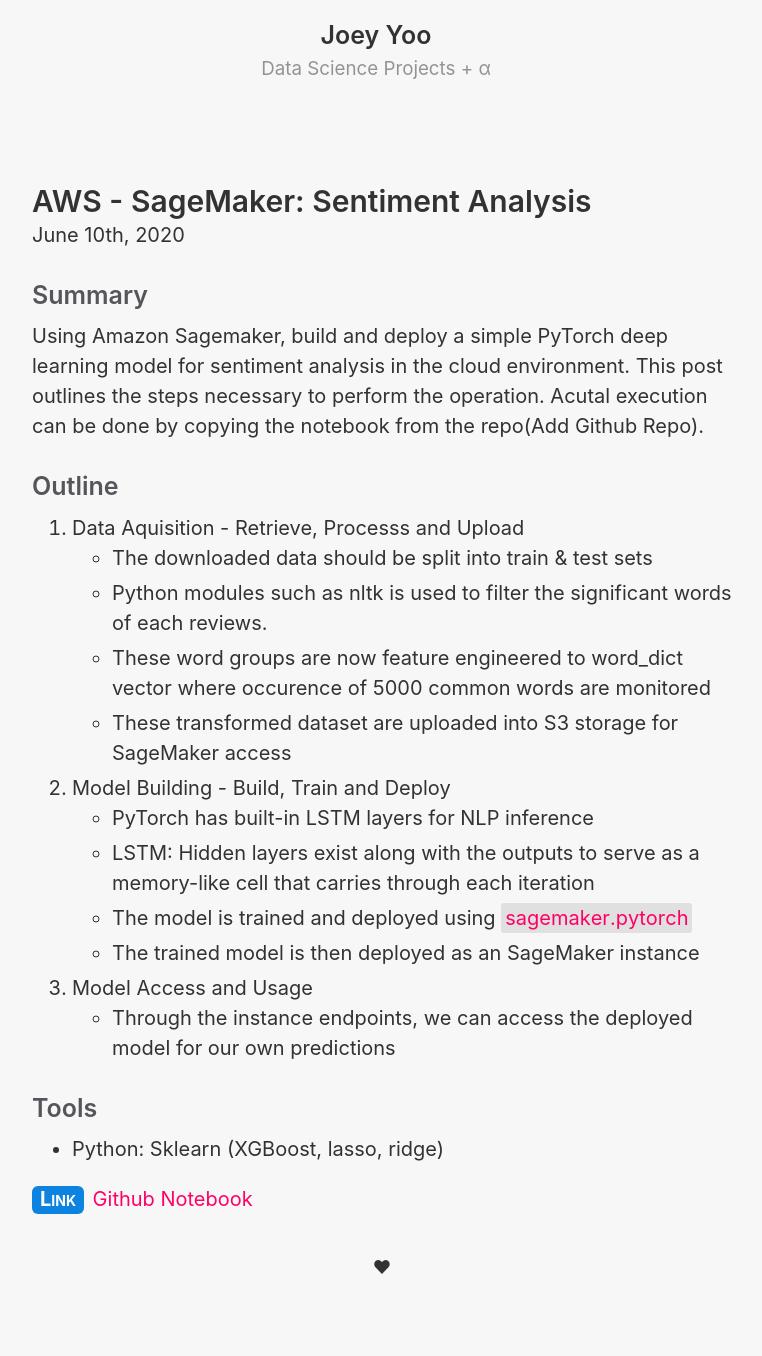
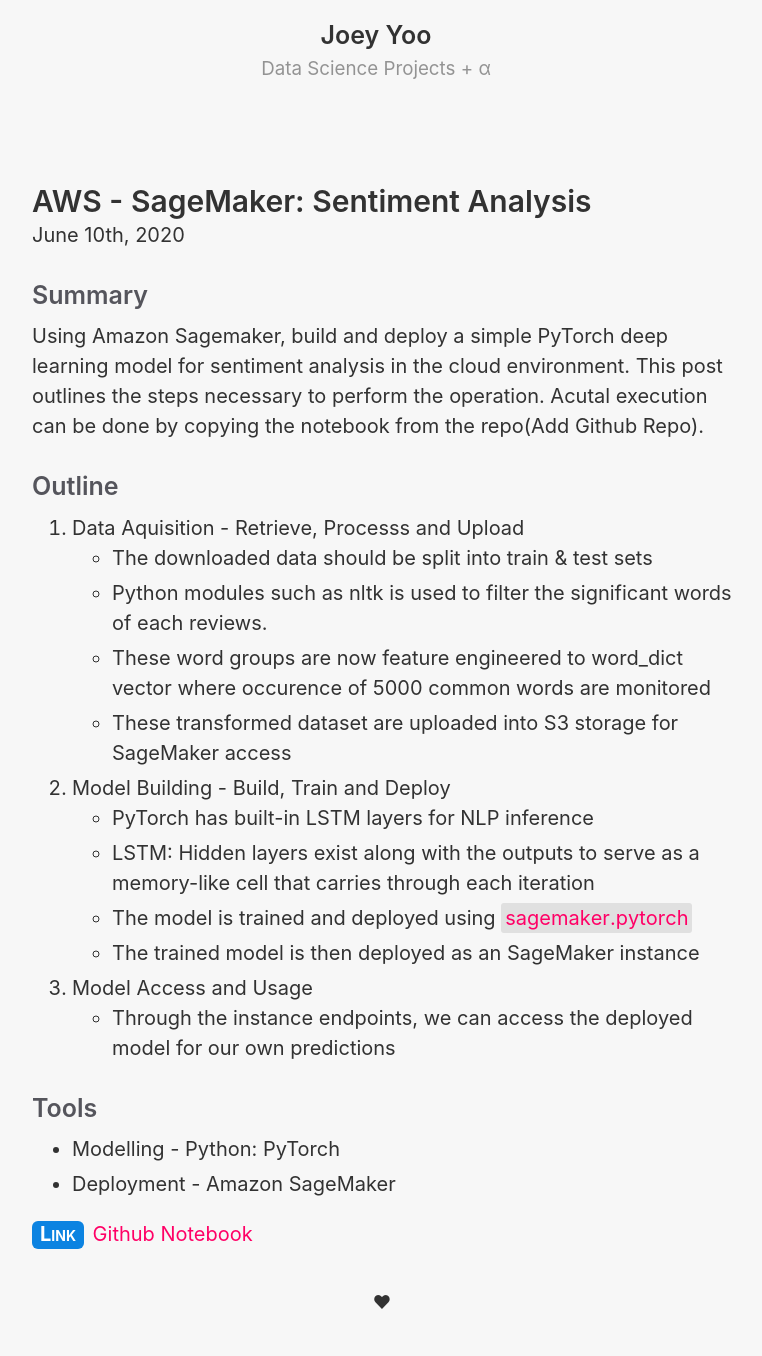
Before and after one commit to maerory/maerory.github.io, a Jekyll site: the page built from _posts/2020-06-10-sagemaker-deploy.md, in a window 1280 px wide. Shown: the whole page, without its empty margins (258-1020 px from the left). Built offline with Jekyll 4.4.1, drawn with Linux system fonts in a browser that asks for light colours; before the commit the page ends 1321 px from its top, so only the background shows below that.

Commit message:
fixed tools

```diff
--- a/_posts/2020-06-10-sagemaker-deploy.md
+++ b/_posts/2020-06-10-sagemaker-deploy.md
@@ -25,6 +25,7 @@
 
 ### Tools
 
-- Python: Sklearn (XGBoost, lasso, ridge)
+- Modelling - Python: PyTorch
+- Deployment - Amazon SageMaker
 
 <span class="improved">Link</span> [Github Notebook](<https://github.com/maerory/AWS-SageMaker-practice/blob/master/Sentiment%20Inference%20(Pytorch-LSTM)/SageMaker%20Project.ipynb>)
```
